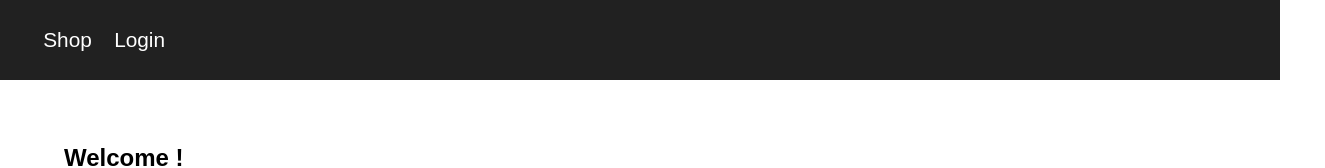
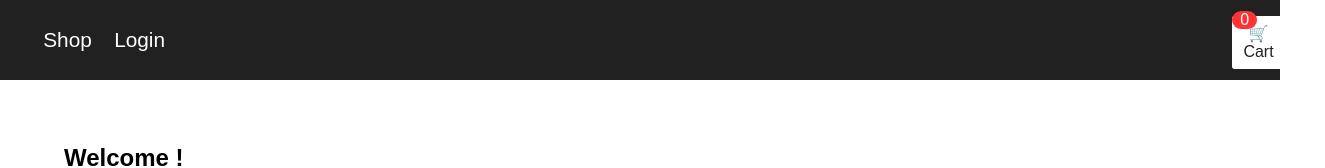
Before and after one commit to amalia980/Webshop_react, a React (Create React App) app in the folder webshop-app/: page / in a window 1280 px wide. Shown: the top 168 px of the page, 1325 px wide, since content can reach past the window. Built offline with nearby package versions, Linux system fonts and the light colour scheme.

Commit message:
varor till cart fortfarande inte färdigt

```diff
--- a/webshop-app/src/components/CSS/Cart.css
+++ b/webshop-app/src/components/CSS/Cart.css
@@ -5,7 +5,7 @@
     display: flex;
     flex-direction: column;
     padding: 20px;
-
+    box-shadow: 0px 25px 40px #03437033;
     background-color: white;
     top: 80px;
     right: 0;
@@ -13,6 +13,23 @@
     border-radius: 0% 0% 0% 10%;
 
 }
+
+.header{
+    margin: auto;
+    width: 90%;
+    height: 15%;
+    display: flex;
+    justify-content: space-between;
+    align-items: center;
+   }
+.heading{
+    font-size: .9rem;
+    font-family: ‘Open Sans’;
+    font-weight: 700;
+    color: #212121;
+
+   }
+
 .cart-items {
     height: 240px;
     display: flex;
--- a/webshop-app/src/components/CSS/Navbar.css
+++ b/webshop-app/src/components/CSS/Navbar.css
@@ -39,6 +39,16 @@
     font-size: 1.3rem;
 }
 
+/*Tillagt för att positionera cart och loginbutton bredvid varandra / Maia*/
+.navButtons {
+    display: flex;
+    flex-direction: row;
+}
+
+.navCartLogged {
+    margin-left: 80%;
+}
+
 /*Cart*/
 .cartBtn {
     cursor: pointer;
@@ -47,7 +57,7 @@
     color:#212121;;
     margin-right: 2.5rem;
     font-size: 1rem;
-    padding:  .4rem .7rem;
+    padding:  .5rem .7rem;
     border-radius: 5%;
 
 }
@@ -57,3 +67,14 @@
     color: white;
     border: 1px solid white;
 }
+
+.badge {
+    position: absolute;
+    padding-left: 8px;
+    padding-right: 8px;
+    border-radius: 250px;
+    background-color: #ff3333;
+    color: white;
+    font-size: 1rem;
+    z-index: 3000;
+  }
--- a/webshop-app/src/components/Cart.js
+++ b/webshop-app/src/components/Cart.js
@@ -1,22 +1,47 @@
 import { Link } from "react-router-dom";
 import './CSS/Cart.css'
+import useRemoveArrayDuplicates from "../hooks/useRemoveArrayDuplicates";
+
 
 //context
 import { useContext } from "react";
 import { CartContext } from "../context/CartContext";
+import products from "../services/products";
+
 
 export default function Cart() {
-    const { cart } = useContext(CartContext)
+    const { cart, setCart } = useContext(CartContext)
+
+    const priceArray = cart.map((p) => p.price);
+
+    const filteredCart = useRemoveArrayDuplicates(cart)
+    console.log("filtered:",filteredCart);
+
+    const removeProducts = (id) => {
+      setCart([...cart].filter(products.id !== id))
+    }
 
     return(
     <div className="cart-dropdown">
+        <div className='header'>
+        <h3 className='heading'>Shopping Cart</h3>
+        </div>
+
       <div className="cart-items">
-        {cart.length /*? (
-          cart.map(item => <products key={item.id} item={item} />)
-        ) : (*/ <= 0 &&
+        {cart.length <= 0 &&
           <p className="empty-message"> Your cart is empty...</p>
         }
+        {cart.length > 0 && filteredCart.map((products) =>
+          <div key={products.id}>
+            <p>
+             {products.title} {products.qty} st <br />
+             {products.price * products.qty} kr
+            </p>
+            <button onClick={() => removeProducts(products)}>Remove</button>
+          </div>
+          )}
       </div>
+      <p>Total price: {priceArray.length > 0 ? priceArray.reduce((total, price) => total + price) : "0"} kr</p>
       <Link className="checkoutBtn" to="/checkout"> CHECKOUT </Link>
     </div>
     )
--- a/webshop-app/src/components/Navbar.js
+++ b/webshop-app/src/components/Navbar.js
@@ -7,13 +7,12 @@ import "./CSS/Navbar.css";
 
 const Navbar = () => {
   const { loggedIn, setLoggedIn, setUser } = useContext(UserContext);
-  const { cartVisible, setCartVisible} = useContext(CartContext); //basket state
+  const { cart, cartVisible, setCartVisible} = useContext(CartContext); //basket state
 
 
 
-  //Basket visibility. Om basketVisible är true visas en knapp för att stänga varukorgen annars visas en knapp för att öppna den.
   const handleCartVisibility = () => {
-    return cartVisible ? <button className="cartBtn" onClick={() => setCartVisible(false)}>🛒 Close Cart </button> : <button className="cartBtn" onClick={() => setCartVisible(true)}>🛒 Cart</button>
+    return cartVisible ? <button className="cartBtn" onClick={() => setCartVisible(false)}>🛒 Close Cart </button> : <button className="cartBtn" onClick={() => setCartVisible(true)}>🛒Cart</button>
 }
 
 
@@ -33,10 +32,14 @@ const Navbar = () => {
             <Link className="navLinks" to="/">Shop</Link>
           </div>
           <div className="navButtons">
-            {handleCartVisibility()}
-            {cartVisible && <Cart />}
 
             <button className="navButton" onClick={handleLogOut}>Logout</button>
+
+            <div className="navCart">
+            <span className="badge" >{cart.length}</span>
+              {handleCartVisibility()}
+              {cartVisible && <Cart />}
+          </div>
 
           </div>
         </nav>
@@ -54,6 +57,11 @@ const Navbar = () => {
             Login
           </Link>
           </div>
+          <div className="navCart navCartLogged">
+            <span className="badge" >{cart.length}</span>
+              {handleCartVisibility()}
+              {cartVisible && <Cart />}
+          </div>
         </nav>
       </>
     );
--- a/webshop-app/src/context/CartContext.js
+++ b/webshop-app/src/context/CartContext.js
@@ -7,6 +7,8 @@ export default function CartProvider({children}) {
     const [cart, setCart] = useState([]);
     const [cartVisible, setCartVisible] = useState(false)
 
+
+
   return(
       <>
         <CartContext.Provider value={{ cart, setCart, cartVisible, setCartVisible }}>
--- /dev/null
+++ b/webshop-app/src/hooks/useRemoveArrayDuplicates.js
@@ -0,0 +1,7 @@
+const useRemoveArrayDuplicates = (array) => {
+    return array.filter((value, index, arr) =>
+    arr.findIndex(val => value.id === val.id) === index
+    );
+}
+
+export default useRemoveArrayDuplicates;
--- a/webshop-app/src/pages/Checkout.js
+++ b/webshop-app/src/pages/Checkout.js
@@ -79,7 +79,7 @@ const Checkout = () => {
                 value={deliveryInfo.city}
                 required
               />
-             <button className="checkoutButton" type='submit' className="checkoutButton">Make purchase</button>
+             <button className="checkoutButton" type='submit'>Make purchase</button>
             </form>
             </div>
 
--- a/webshop-app/src/pages/Shop.js
+++ b/webshop-app/src/pages/Shop.js
@@ -1,11 +1,22 @@
 import { useContext } from "react"
 import { UserContext } from "../context/UserContext"
+import { CartContext } from "../context/CartContext";
+
 import './CSS/Shop.css';
 import products from '../services/products';
 
 const Shop = () => {
 
     const {user} = useContext(UserContext);
+    const { cart, setCart } = useContext(CartContext);
+
+    const addToCart = () => {
+        const sameProducts = cart.filter(item => item === products)
+        Object.assign(products, {
+            qty: sameProducts.length + 1
+        });
+        setCart([...cart, products]);
+    }
 
     return (
         <>
@@ -22,7 +33,7 @@ const Shop = () => {
                                 <h3 className='card-text'>{item.title}</h3>
                                 <h4 className='card-text'>${item.price}</h4>
                             </div>
-                            <button className='btn-card'>Add to Cart</button>
+                            <button onClick={addToCart} className='btn-card'>Add to Cart</button>
                         </div>
                     </div>
                 ))}
```
Also changed, not shown: webshop-app/src/components/TextCart.txt.
